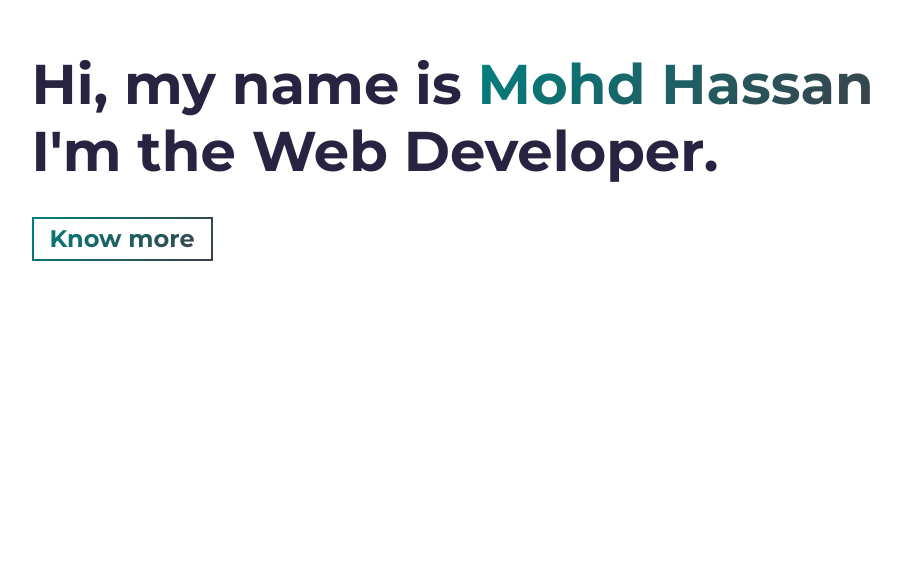
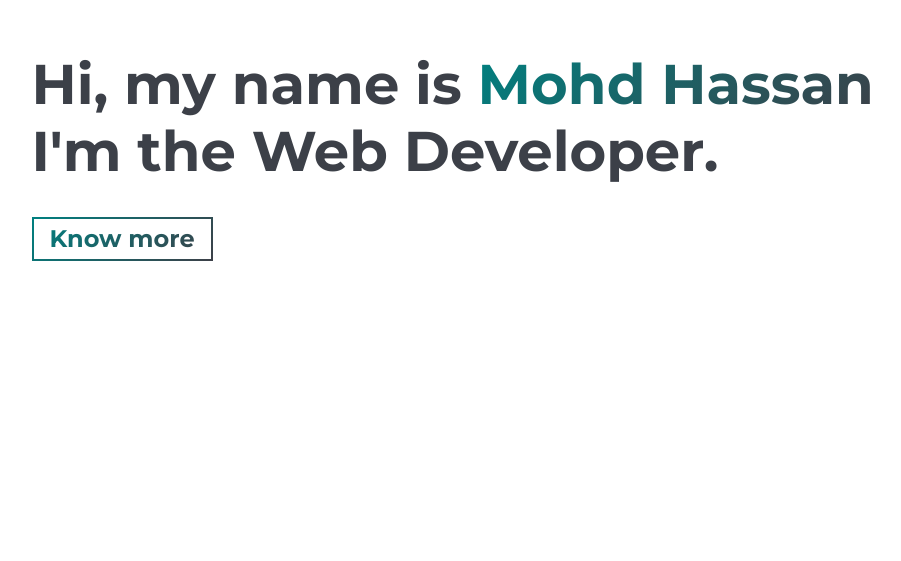
Before and after one commit to killshotxd/React-Minimal-PortFolio, a website built with Parcel: page src/index.html in a window 1280 px wide. Shown: the part 239-800 px from the top of the page, without its empty margins (46-947 px from the left). Built offline with nearby package versions, Linux system fonts and the light colour scheme.

Commit message:
Update _variables.scss

```diff
--- a/src/sass/abstracts/_variables.scss
+++ b/src/sass/abstracts/_variables.scss
@@ -7,7 +7,7 @@ $white-color: #fff;
 $dark-grey: #333333;
 $light-grey: #d2d2d2;
 
-$dark-blue-text: #272341; // For Headings
+$dark-blue-text: #3c4048; // For Headings
 
 // FONT SIZE
 $default-font-size: 1.6rem;
```
